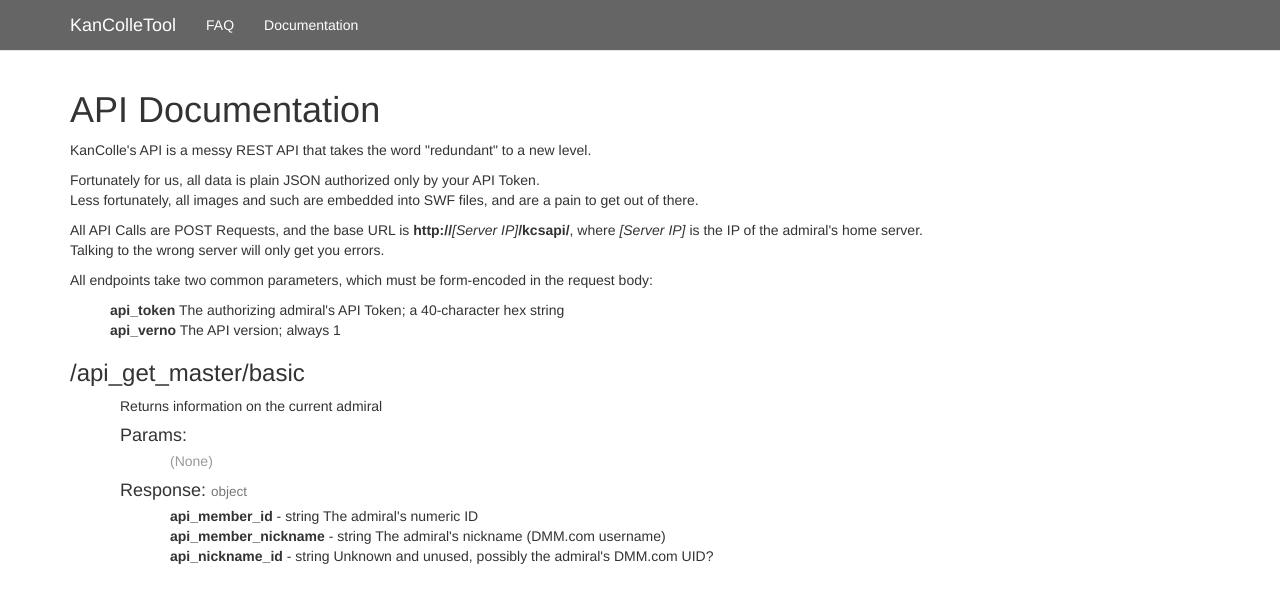
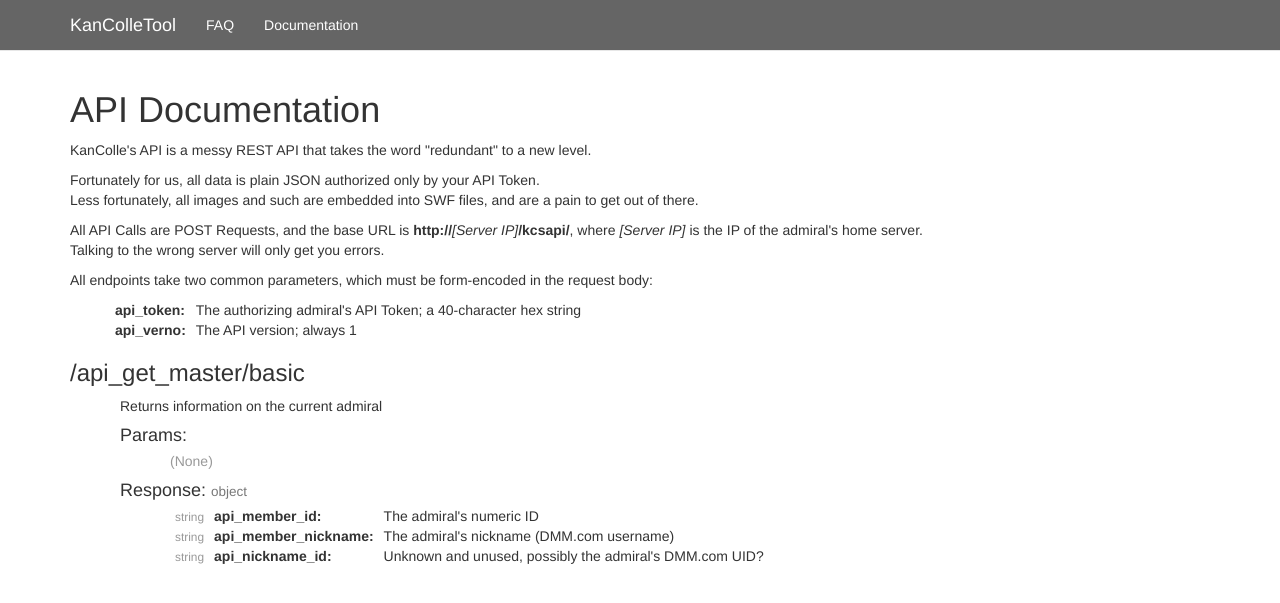
Before and after one commit to KanColleTool/kancolletool.github.io, a Jekyll site: the page built from docs/api/index.html, in a window 1280 px wide. Shown: the top 603 px of the page. Built offline with Jekyll 4.4.1, drawn with Linux system fonts in a browser that asks for light colours; nearby versions of some CDN libraries; Markdown is read by kramdown in place of the engine named in the settings.

Commit message:
Now it actually looks good too

```diff
--- a/css/style.css
+++ b/css/style.css
@@ -22,8 +22,14 @@
 
 ul.params { list-style: none; }
 ul.params .none { color: #999; }
-ul.params .name { font-weight: bold; }
-ul.params .type:before { content: " - "; }
-@media (max-width: 769px) { ul.params .description { display: block; margin-bottom: 1em; } }
+ul.params .type { display: inline-block; font-size: 85%; color: #999; width: 35px; text-align: right; }
+ul.params .name { display: inline-block; font-weight: bold; }
+ul.params .description { display: block; margin-bottom: 1em; }
+
+@media (min-width: 768px) {
+	ul.params li { display: table-row; }
+	ul.params li > * { display: table-cell !important; padding: 0 5px; }
+	ul.params .name:after { content: ":"; }
+}
 
 ul.params.endpoint-section { padding-left: 0; }
--- a/docs/api/index.html
+++ b/docs/api/index.html
@@ -52,8 +52,8 @@
 	<ul class="params endpoint-section">
 		{% for param in endpoint.response %}
 		<li>
+			<span class="type">{{ param.type }}</span>
 			<span class="name">{{ param.name }}</span>
-			<span class="type">{{ param.type }}</span>
 			<span class="description">{{ param.desc }}</span>
 		</li>
 		{% endfor %}
```
